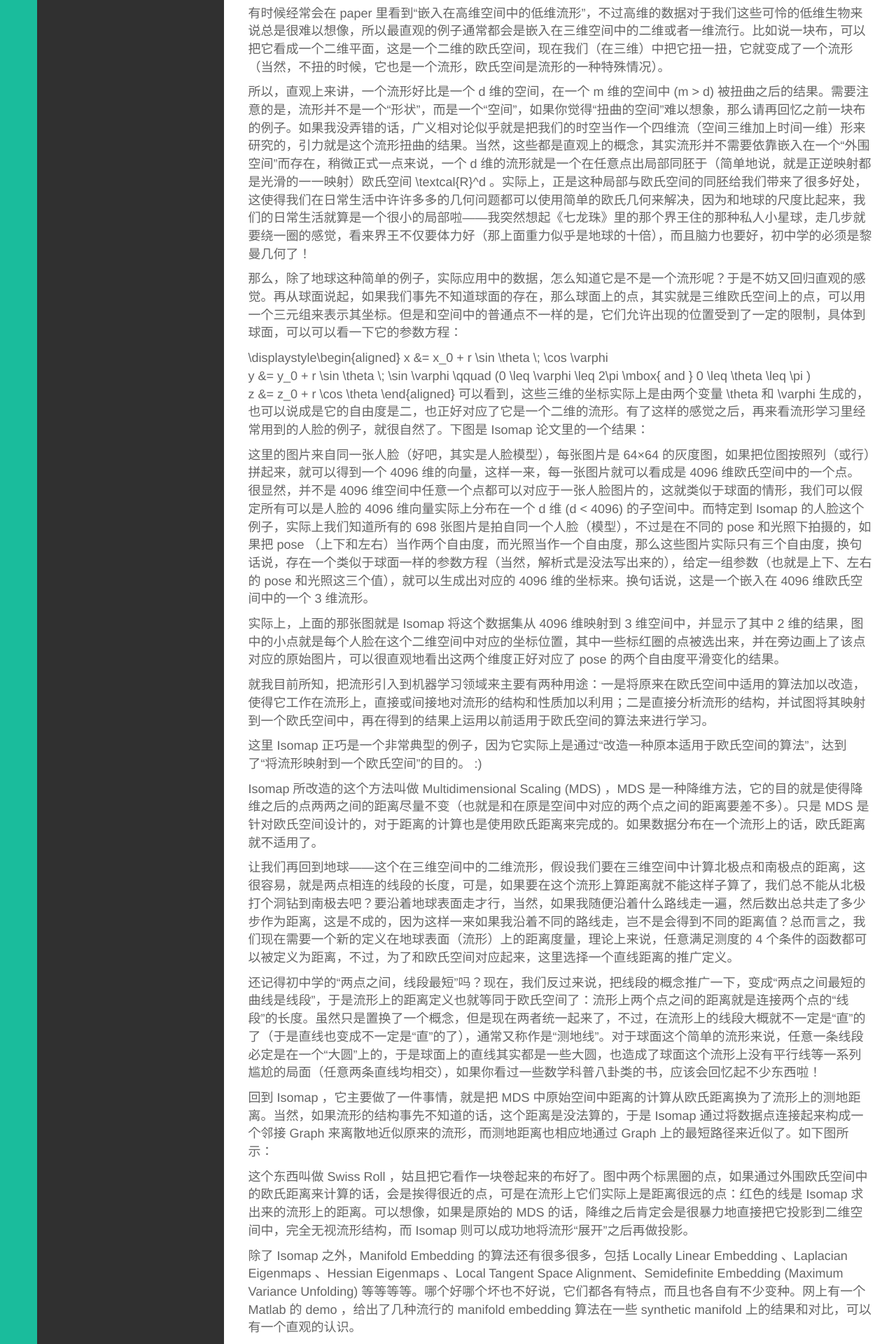
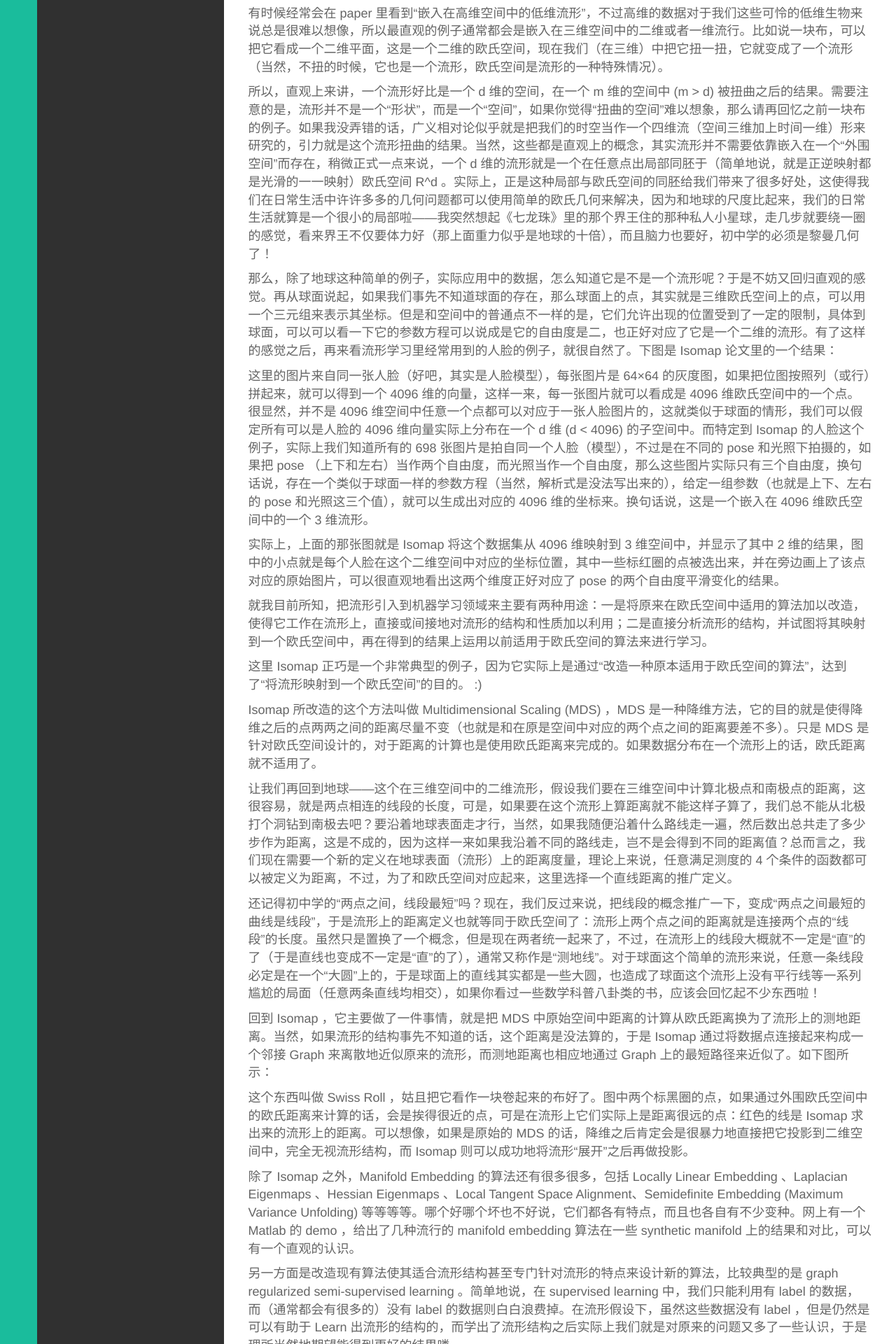
Before and after one commit to yaokaifei/yaokaifei.github.io, a Jekyll site: the page built from _posts/读书/2015-07-05-Golden-Line.md, in a window 1280 px wide. Shown: the part 1442-3362 px from the top of the page at 70% size. Built offline with Jekyll 4.4.1, drawn with Linux system fonts in a browser that asks for light colours; nearby versions of some CDN libraries; library files that are not in the unit come from our copies; Markdown is read by kramdown in place of the engine named in the settings.

```diff
--- a/_posts/读书/2015-07-05-Golden-Line.md
+++ b/_posts/读书/2015-07-05-Golden-Line.md
@@ -28,16 +28,9 @@ Machine Learning 作为离家出走的典型，虽然名字里带了 Learning
 
 有时候经常会在 paper 里看到“嵌入在高维空间中的低维流形”，不过高维的数据对于我们这些可怜的低维生物来说总是很难以想像，所以最直观的例子通常都会是嵌入在三维空间中的二维或者一维流行。比如说一块布，可以把它看成一个二维平面，这是一个二维的欧氏空间，现在我们（在三维）中把它扭一扭，它就变成了一个流形（当然，不扭的时候，它也是一个流形，欧氏空间是流形的一种特殊情况）。
 
-所以，直观上来讲，一个流形好比是一个 d 维的空间，在一个 m 维的空间中 (m > d) 被扭曲之后的结果。需要注意的是，流形并不是一个“形状”，而是一个“空间”，如果你觉得“扭曲的空间”难以想象，那么请再回忆之前一块布的例子。如果我没弄错的话，广义相对论似乎就是把我们的时空当作一个四维流（空间三维加上时间一维）形来研究的，引力就是这个流形扭曲的结果。当然，这些都是直观上的概念，其实流形并不需要依靠嵌入在一个“外围空间”而存在，稍微正式一点来说，一个 d 维的流形就是一个在任意点出局部同胚于（简单地说，就是正逆映射都是光滑的一一映射）欧氏空间 \textcal{R}^d 。实际上，正是这种局部与欧氏空间的同胚给我们带来了很多好处，这使得我们在日常生活中许许多多的几何问题都可以使用简单的欧氏几何来解决，因为和地球的尺度比起来，我们的日常生活就算是一个很小的局部啦——我突然想起《七龙珠》里的那个界王住的那种私人小星球，走几步就要绕一圈的感觉，看来界王不仅要体力好（那上面重力似乎是地球的十倍），而且脑力也要好，初中学的必须是黎曼几何了！
+所以，直观上来讲，一个流形好比是一个 d 维的空间，在一个 m 维的空间中 (m > d) 被扭曲之后的结果。需要注意的是，流形并不是一个“形状”，而是一个“空间”，如果你觉得“扭曲的空间”难以想象，那么请再回忆之前一块布的例子。如果我没弄错的话，广义相对论似乎就是把我们的时空当作一个四维流（空间三维加上时间一维）形来研究的，引力就是这个流形扭曲的结果。当然，这些都是直观上的概念，其实流形并不需要依靠嵌入在一个“外围空间”而存在，稍微正式一点来说，一个 d 维的流形就是一个在任意点出局部同胚于（简单地说，就是正逆映射都是光滑的一一映射）欧氏空间 R^d 。实际上，正是这种局部与欧氏空间的同胚给我们带来了很多好处，这使得我们在日常生活中许许多多的几何问题都可以使用简单的欧氏几何来解决，因为和地球的尺度比起来，我们的日常生活就算是一个很小的局部啦——我突然想起《七龙珠》里的那个界王住的那种私人小星球，走几步就要绕一圈的感觉，看来界王不仅要体力好（那上面重力似乎是地球的十倍），而且脑力也要好，初中学的必须是黎曼几何了！
 
-那么，除了地球这种简单的例子，实际应用中的数据，怎么知道它是不是一个流形呢？于是不妨又回归直观的感觉。再从球面说起，如果我们事先不知道球面的存在，那么球面上的点，其实就是三维欧氏空间上的点，可以用一个三元组来表示其坐标。但是和空间中的普通点不一样的是，它们允许出现的位置受到了一定的限制，具体到球面，可以可以看一下它的参数方程：
-
-\displaystyle\begin{aligned}
-x &= x_0 + r \sin \theta \; \cos \varphi \\
-y &= y_0 + r \sin \theta \; \sin \varphi \qquad (0 \leq \varphi \leq 2\pi \mbox{ and } 0 \leq \theta \leq \pi )\\
-z &= z_0 + r \cos \theta
-\end{aligned}
-可以看到，这些三维的坐标实际上是由两个变量 \theta 和 \varphi 生成的，也可以说成是它的自由度是二，也正好对应了它是一个二维的流形。有了这样的感觉之后，再来看流形学习里经常用到的人脸的例子，就很自然了。下图是 Isomap 论文里的一个结果：
+那么，除了地球这种简单的例子，实际应用中的数据，怎么知道它是不是一个流形呢？于是不妨又回归直观的感觉。再从球面说起，如果我们事先不知道球面的存在，那么球面上的点，其实就是三维欧氏空间上的点，可以用一个三元组来表示其坐标。但是和空间中的普通点不一样的是，它们允许出现的位置受到了一定的限制，具体到球面，可以可以看一下它的参数方程可以说成是它的自由度是二，也正好对应了它是一个二维的流形。有了这样的感觉之后，再来看流形学习里经常用到的人脸的例子，就很自然了。下图是 Isomap 论文里的一个结果：
 
 
 
```
Also changed, not shown: _posts/技术/2014-09-12-Linux-Problems.md (+0 -2 lines), _posts/读书/2013-11-01-Book-List-2013.11.md (renamed from _posts/读书/2013-11-01-Book-List-2013.md), _posts/读书/2014-09-29-Book-List-2014.9.md (renamed from _posts/读书/2014-09-29-Book-List-2014.md), _posts/读书/2014-12-21-Book-List-2014.12.md (renamed from _posts/读书/2014-12-21-Book-List-2014.md), _posts/读书/2015-02-01-Book-List-2015.2.md (renamed from _posts/读书/2015-02-01-Book-List-2015.md), _posts/读书/2015-03-29-Book-List-2015.3.md (renamed from _posts/读书/2015-03-29-Book-List-2015.md), _posts/读书/2015-04-15-Book-List-2015.4.md (renamed from _posts/读书/2015-04-15-Book-List-2015.md), _posts/读书/2015-06-15-Book-List-2015.6.md (renamed from _posts/读书/2015-06-15-Book-List-2015.md).
